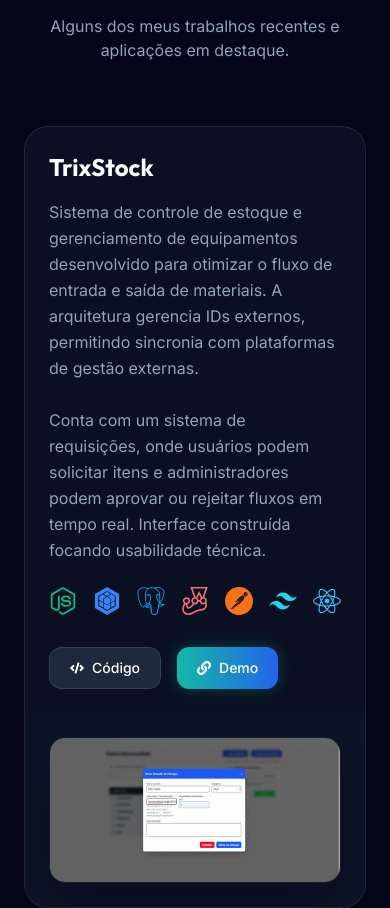
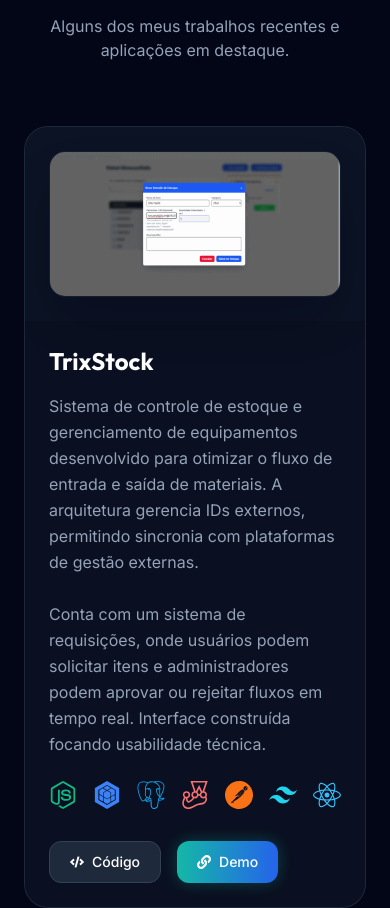
Before and after one commit to mhre1s/My-Portfolio, a React (Vite) app: page / in a window 390 px wide. Shown: the part 3123-4031 px from the top of the page. Built offline with nearby package versions, Linux system fonts and the light colour scheme.

Commit message:
fixing first project card

```diff
--- a/src/App.jsx
+++ b/src/App.jsx
@@ -165,7 +165,7 @@
             {/* Project 1 */}
             <div className="group flex flex-col rounded-3xl glass-card overflow-hidden hover:-translate-y-2 transition-all duration-500 hover:shadow-[0_0_40px_rgba(20,184,166,0.15)] xl:col-span-2 relative">
               <div className="absolute inset-0 bg-gradient-to-br from-teal-500/5 to-blue-500/5 opacity-0 group-hover:opacity-100 transition-opacity duration-500"></div>
-              <div className="flex flex-col lg:flex-row relative z-10">
+              <div className="flex flex-col-reverse lg:flex-row relative z-10">
                 <div className="lg:w-1/2 p-6 lg:p-10 flex flex-col justify-between">
                   <div>
                     <h3 className="text-2xl font-bold text-white mb-4 font-outfit">TrixStock</h3>
```
